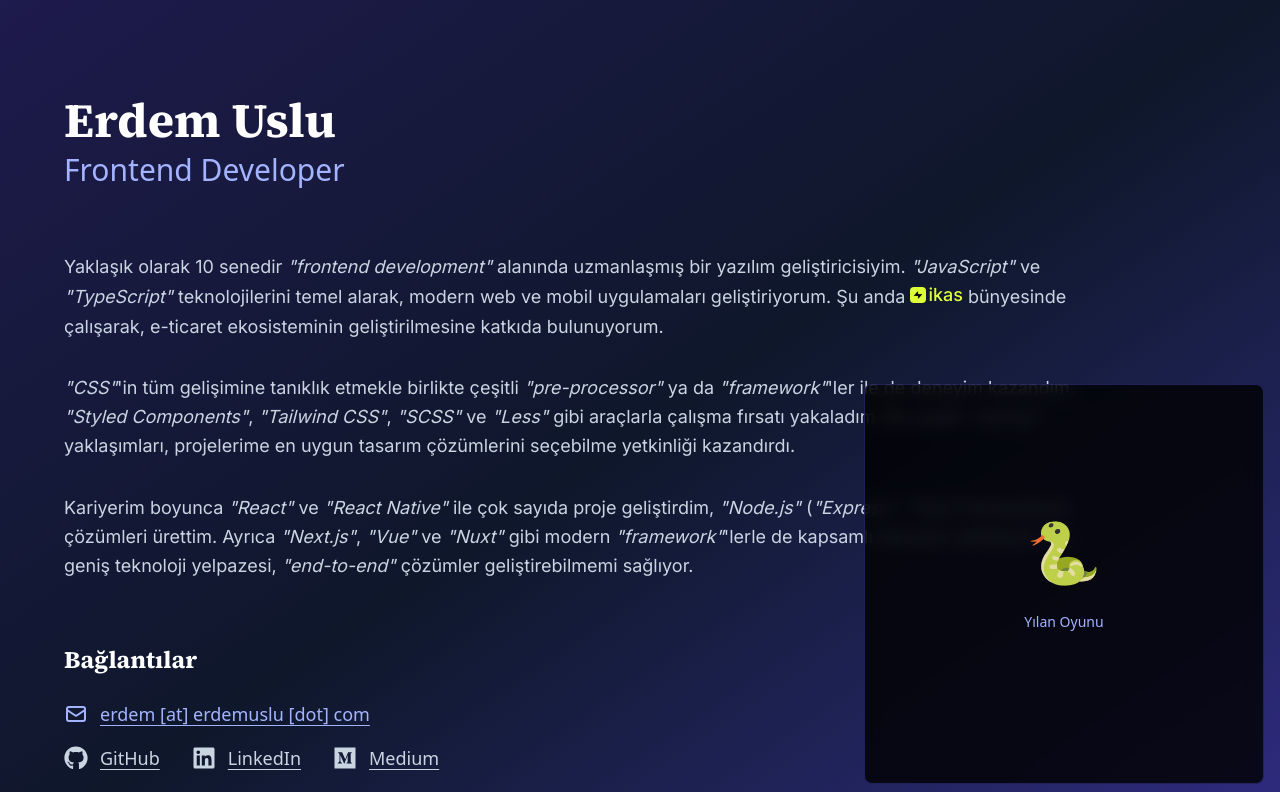
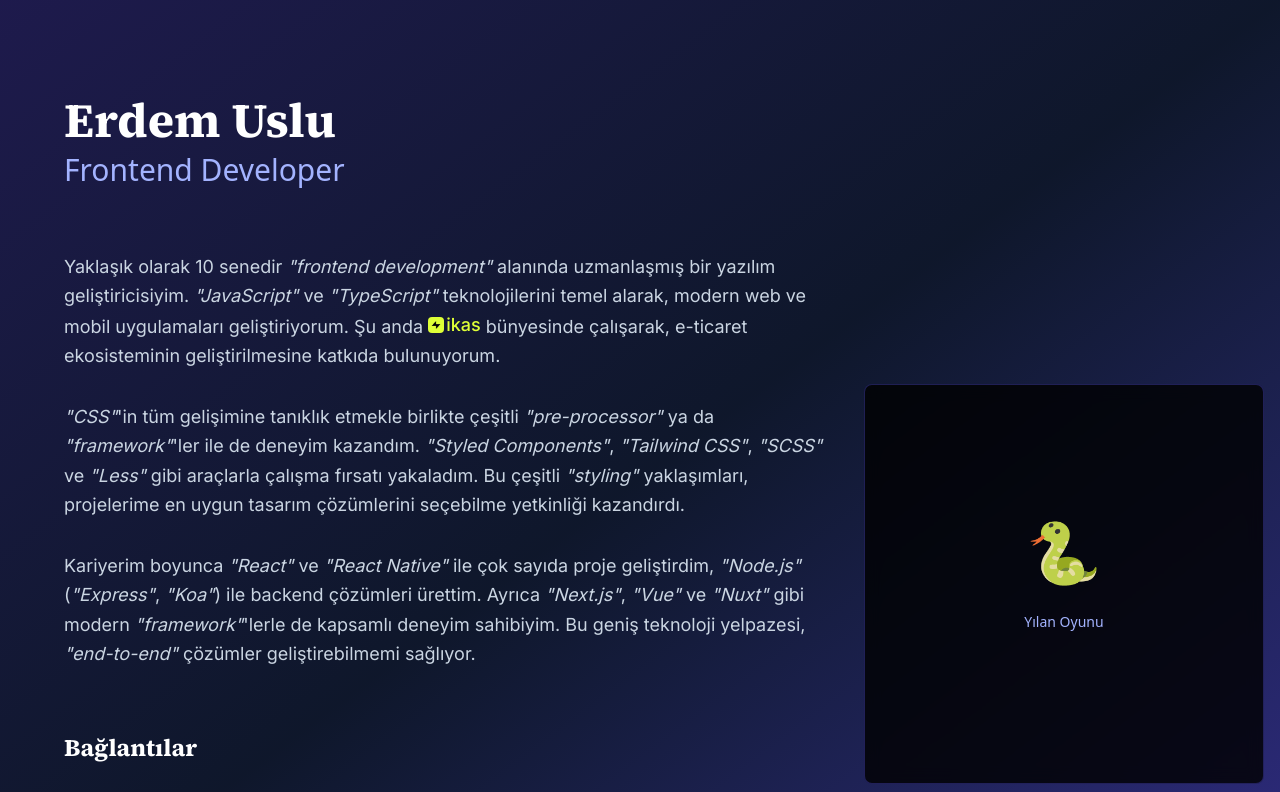
Before and after one commit to erdemuslu/erdemuslucom, a Next.js app: page / in a window 1280 px wide. Shown: the top 792 px of the page. Built offline with nearby package versions, Linux system fonts and the light colour scheme.

Commit message:
feat: update responsive stlye

```diff
--- a/src/app/page.tsx
+++ b/src/app/page.tsx
@@ -289,7 +289,7 @@ export default function Home() {
 
   return (
     <main className="min-h-screen bg-gradient-to-br from-indigo-950 via-slate-900 to-indigo-900">
-      <div className="px-8 xl:px-16 2xl:px-24 py-16 xl:py-24 2xl:py-32 max-w-4xl xl:max-w-6xl 2xl:max-w-7xl">
+      <div className="px-8 xl:pl-16 xl:pr-[450px] 2xl:pl-24 2xl:pr-[480px] py-16 xl:py-24 2xl:py-32">
         {/* Hero Section */}
         <section className="mb-16 min-[2000px]:mb-32">
           <h1 className="text-2xl md:text-5xl min-[2000px]:text-8xl font-bold text-white mb-2 min-[2000px]:mb-6 font-serif">
```
Also changed, not shown: 1 other file (tests, documents, lock files or other folders).
